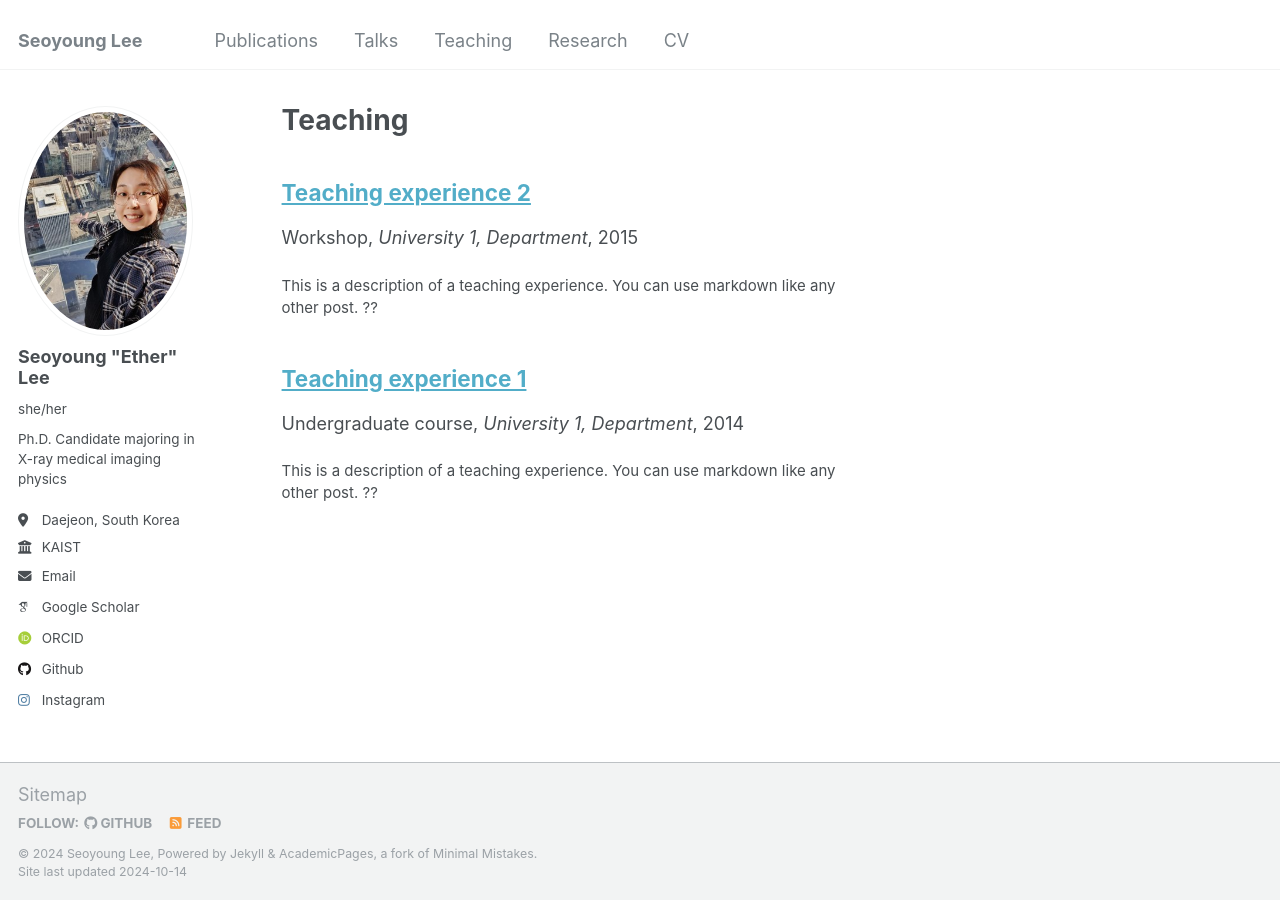
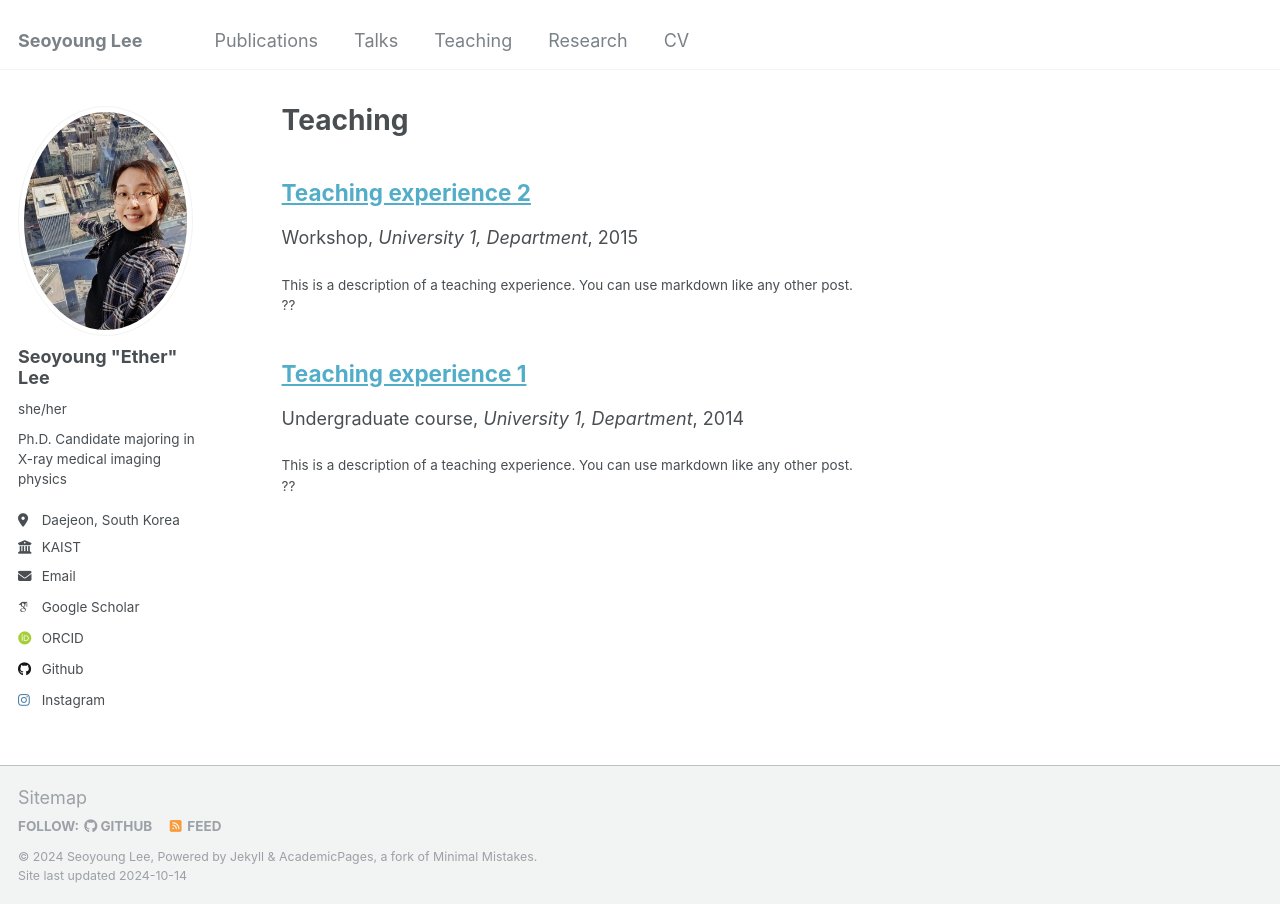
Before and after one commit to ether0/ether0.github.io, a Jekyll site: the page built from _pages/teaching.html, in a window 1280 px wide. Built offline with Jekyll 4.4.1, drawn with Linux system fonts in a browser that asks for light colours; some web fonts are replaced.

Commit message:
Update archive-single.html

```diff
--- a/_includes/archive-single.html
+++ b/_includes/archive-single.html
@@ -38,24 +38,26 @@
       <p class="page__meta"><i class="fa fa-clock-o" aria-hidden="true"></i> {% include read-time.html %}</p>
     {% endif %}
 
-        {% if post.collection == 'teaching' %}
-          <p> {{ post.type }}, <i>{{ post.venue }}</i>, {{ post.date | default: "1900-01-01" | date: "%Y" }} </p>
-        {% elsif post.collection == 'publications' %}
-          <!-- <p>Published in <i>{{ post.venue }}</i>, {{ post.date | default: "1900-01-01" | date: "%Y" }} </p> -->
-          <p class="page__date", style="font-size: smaller">Published in <i>{{ post.venue }}</i>, {{ post.date | default: "1900-01-01" | date: "%Y" }} </p>
-        {% elsif post.date %}
-         <p class="page__date"><strong><i class="fa fa-fw fa-calendar" aria-hidden="true"></i> {{ site.data.ui-text[site.locale].date_label | default: "Published:" }}</strong> <time datetime="{{ post.date | default: "1900-01-01" | date_to_xmlschema }}">{{ post.date | default: "1900-01-01" | date: "%B %d, %Y" }}</time></p>
-        {% endif %}
-
     {% if post.authors %}
       <p style="font-size: smaller; margin: 0;"> {{ post.authors | markdownify | remove: '<p>' | remove: '</p>'}} !! </p>
     {% endif %}
 
+    {% if post.collection == 'teaching' %}
+      <p> {{ post.type }}, <i>{{ post.venue }}</i>, {{ post.date | default: "1900-01-01" | date: "%Y" }} </p>
+    {% elsif post.collection == 'publications' %}
+      <!-- <p>Published in <i>{{ post.venue }}</i>, {{ post.date | default: "1900-01-01" | date: "%Y" }} </p> -->
+      <p class="page__date", style="font-size: smaller; margin: 0;">Published in <i>{{ post.venue }}</i>, {{ post.date | default: "1900-01-01" | date: "%Y" }} </p>
+    {% elsif post.date %}
+     <p class="page__date"><strong><i class="fa fa-fw fa-calendar" aria-hidden="true"></i> {{ site.data.ui-text[site.locale].date_label | default: "Published:" }}</strong> <time datetime="{{ post.date | default: "1900-01-01" | date_to_xmlschema }}">{{ post.date | default: "1900-01-01" | date: "%B %d, %Y" }}</time></p>
+    {% endif %}
+
+
+
     {% if post.excerpt and site.read_more != 'enabled' %}
       <!-- <p class="archive__item-excerpt" itemprop="description", style="font-size: smaller">{{ post.excerpt | markdownify }} ?? </p>-->
-      <p class="archive__item-excerpt" itemprop="description" style="font-size: smaller; margin: 0;"> {{ post.excerpt | markdownify | remove: '<p>' | remove: '</p>'}} ?? </p>
+      <p class="archive__item-excerpt" itemprop="description"> {{ post.excerpt | markdownify | remove: '<p>' | remove: '</p>'}} ?? </p>
     {% elsif post.excerpt and site.read_more == 'enabled' %}
-      <p class="archive__item-excerpt" itemprop="description" style="font-size: smaller; margin: 0;">{{ post.excerpt | markdownify | remove: '<p>' | remove: '</p>' }}<strong><a href="{{ base_path }}{{ post.url }}" rel="permalink"> Read more</a></strong></p>
+      <p class="archive__item-excerpt" itemprop="description">{{ post.excerpt | markdownify | remove: '<p>' | remove: '</p>' }}<strong><a href="{{ base_path }}{{ post.url }}" rel="permalink"> Read more</a></strong></p>
     {% endif %}
 
     {% if post.citation and post.paperurl and post.slidesurl %}
```
